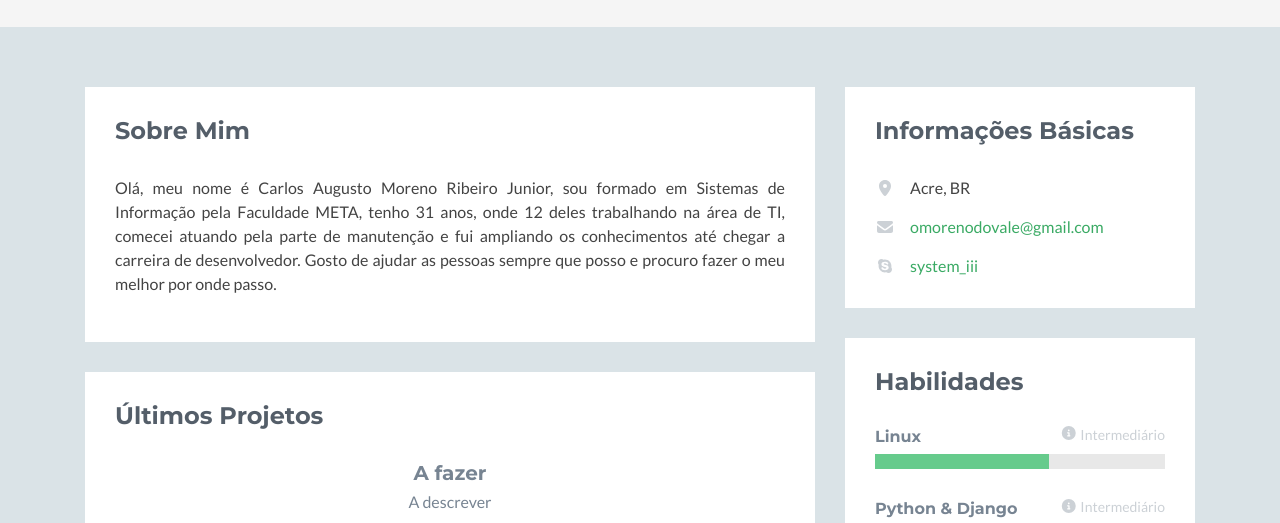
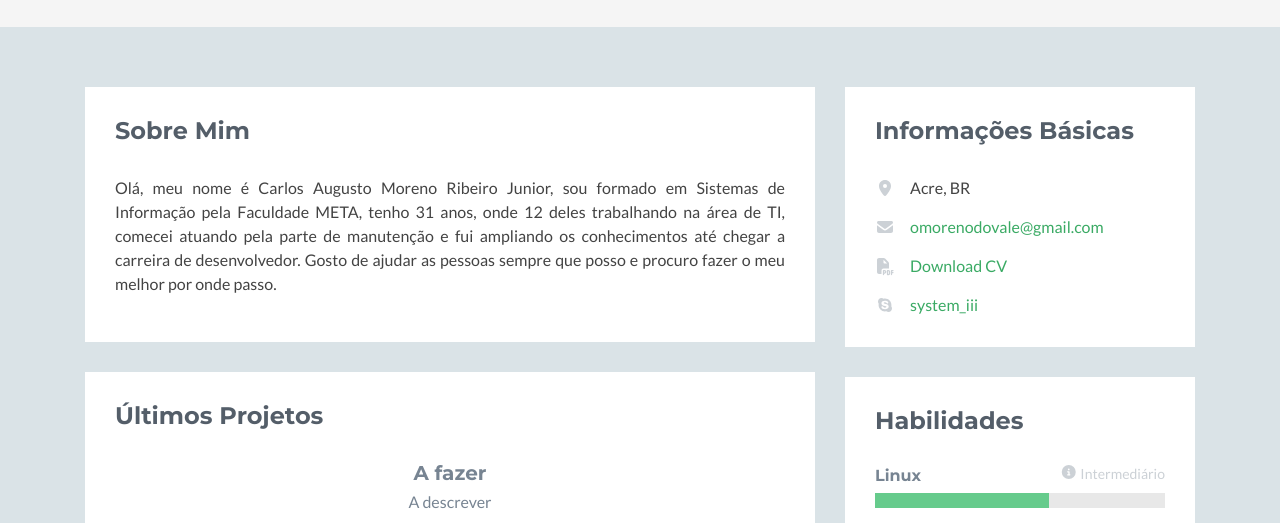
Before and after one commit to carlos-moreno/portfolio, a plain HTML site: page index.html in a window 1280 px wide. Shown: the part 243-766 px from the top of the page. Drawn offline with nearby package versions, Linux system fonts and the light colour scheme; no server answers; a script that the page names is missing; some icons are missing; files whose address does not match are found by name.

Commit message:
Update index

```diff
--- a/index.html
+++ b/index.html
@@ -173,6 +173,7 @@
                             <ul class="list-unstyled">
                                 <li><i class="fas fa-map-marker-alt"></i><span class="sr-only">Local:</span>Acre, BR</li>
                                 <li><i class="fas fa-envelope"></i><span class="sr-only">E-mail:</span><a href="#">omorenodovale@gmail.com</a></li>
+                                <li><i class="fas fa-file-pdf"></i><span class="sr-only">Curriculum Vitae:</span><a href="https://drive.google.com/file/d/1dpskjQxZ1x7Bjs6FnXNYOSx5RHUeZ9q4/view?usp=sharing" target="_blank">Download CV</a></li>
                                 <li><i class="fab fa-skype"></i><span class="sr-only">Skype:</span><a href="#">system_iii</a></li>
                             </ul>
                         </div><!--//content-->
```
